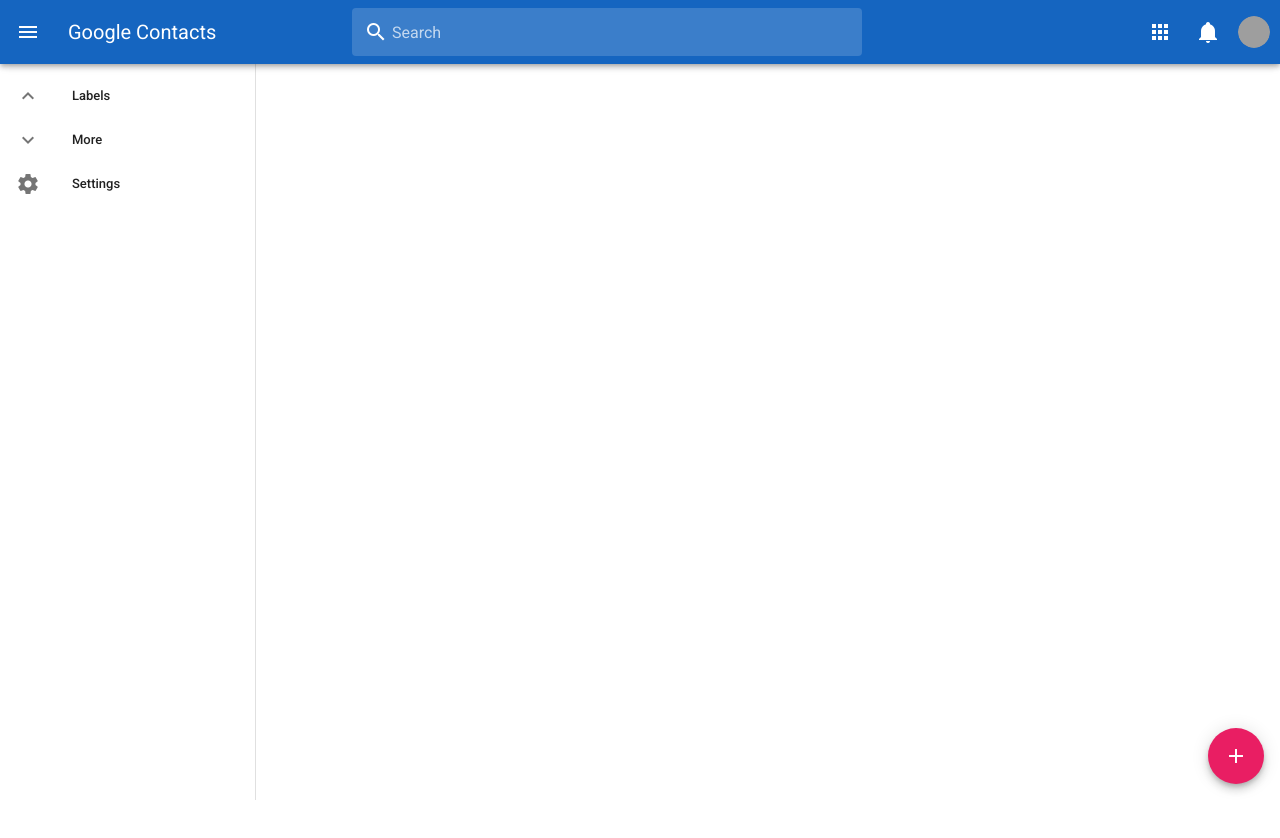
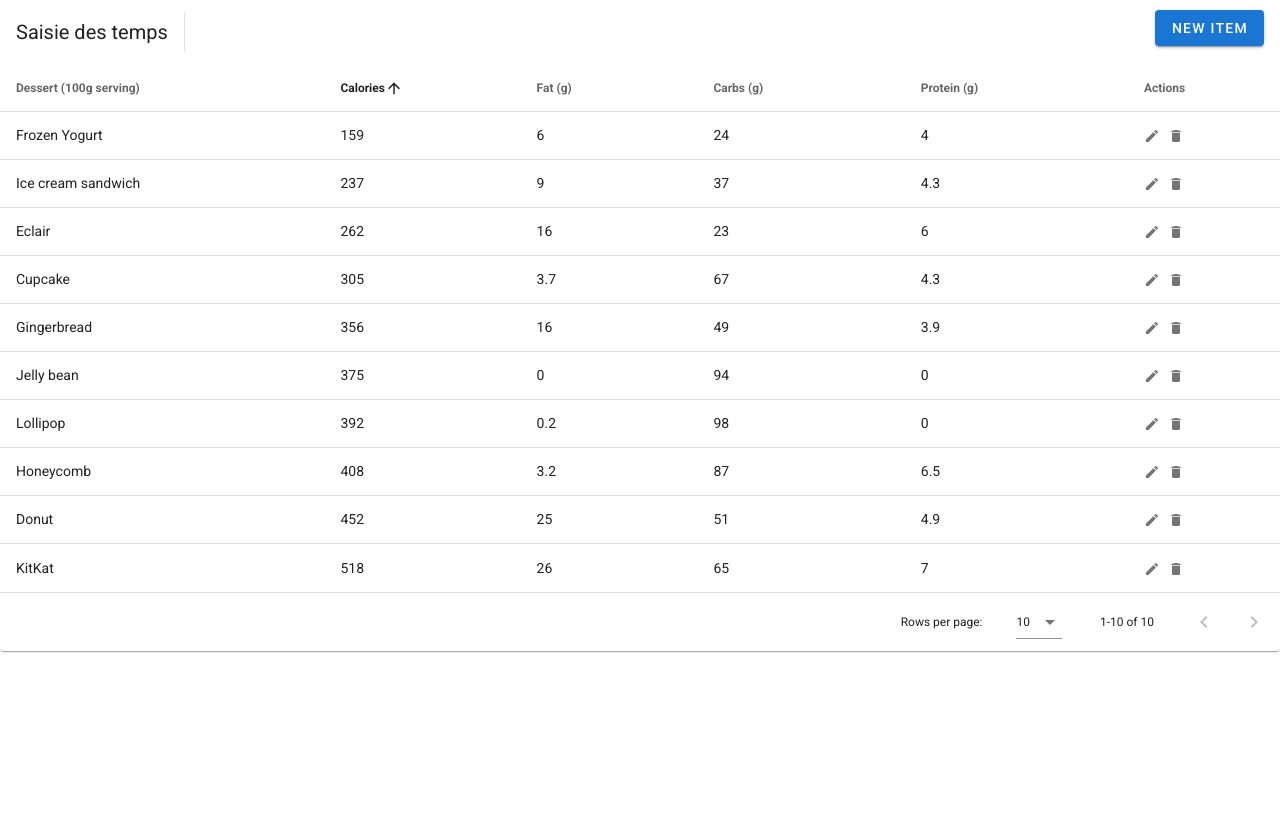
Before and after one commit to zilliw/budget-poc, a Vue app in the folder web-ui/: page /timesheet in a window 1280 px wide. Shown: the top 838 px of the page. After the commit the page ends 800 px from the top, so only its background shows below. Built offline with nearby package versions, Linux system fonts and the light colour scheme; grey boxes are pictures that could not be loaded.

Commit message:
add crud table

```diff
--- a/web-ui/src/views/Login.vue
+++ b/web-ui/src/views/Login.vue
@@ -43,7 +43,7 @@
               </v-card-text>
               <v-card-actions>
                 <v-spacer></v-spacer>
-                <router-link to="/timesheet"> <v-btn color="primary">Connexion</v-btn></router-link>
+                <router-link to="/themenu"> <v-btn color="primary">Connexion</v-btn></router-link>
 
               </v-card-actions>
             </v-card>
--- a/web-ui/src/views/TheMenu.vue
+++ b/web-ui/src/views/TheMenu.vue
@@ -2,82 +2,237 @@
   <v-app id="inspire">
     <v-navigation-drawer
       v-model="drawer"
+      :clipped="$vuetify.breakpoint.lgAndUp"
       app
     >
       <v-list dense>
-        <v-list-item link>
-          <v-list-item-action>
-            <v-icon>mdi-home</v-icon>
+        <template v-for="item in items">
+          <v-row
+            v-if="item.heading"
+            :key="item.heading"
+            align="center"
+          >
+            <v-col cols="6">
+              <v-subheader v-if="item.heading">
+                {{ item.heading }}
+              </v-subheader>
+            </v-col>
+            <v-col
+              cols="6"
+              class="text-center"
+            >
+              <a
+                href="#!"
+                class="body-2 black--text"
+              >EDIT</a>
+            </v-col>
+          </v-row>
+          <v-list-group
+            v-else-if="item.children"
+            :key="item.text"
+            v-model="item.model"
+            :prepend-icon="item.model ? item.icon : item['icon-alt']"
+            append-icon=""
+          >
+            <template v-slot:activator>
+              <v-list-item-content>
+                <v-list-item-title>
+                  {{ item.text }}
+                </v-list-item-title>
+              </v-list-item-content>
+            </template>
+            <v-list-item
+              v-for="(child, i) in item.children"
+              :key="i"
+              link
+            >
+              <v-list-item-action v-if="child.icon">
+                <v-icon>{{ child.icon }}</v-icon>
               </v-list-item-action>
               <v-list-item-content>
-            <v-list-item-title>Home</v-list-item-title>
+                <v-list-item-title>
+                  {{ child.text }}
+                </v-list-item-title>
               </v-list-item-content>
             </v-list-item>
-        <v-list-item link>
+          </v-list-group>
+          <v-list-item
+            v-else
+            :key="item.text"
+            link
+          >
             <v-list-item-action>
-            <v-icon>mdi-email</v-icon>
+              <v-icon>{{ item.icon }}</v-icon>
             </v-list-item-action>
             <v-list-item-content>
-            <v-list-item-title>Contact</v-list-item-title>
+              <v-list-item-title>
+                {{ item.text }}
+              </v-list-item-title>
             </v-list-item-content>
           </v-list-item>
+        </template>
       </v-list>
     </v-navigation-drawer>
 
     <v-app-bar
+      :clipped-left="$vuetify.breakpoint.lgAndUp"
       app
-      color="indigo"
+      color="blue darken-3"
       dark
     >
       <v-app-bar-nav-icon @click.stop="drawer = !drawer"></v-app-bar-nav-icon>
-      <v-toolbar-title>Application</v-toolbar-title>
+      <v-toolbar-title
+        style="width: 300px"
+        class="ml-0 pl-4"
+      >
+        <span class="hidden-sm-and-down">Chronos</span>
+      </v-toolbar-title>
+      <v-text-field
+        flat
+        solo-inverted
+        hide-details
+        prepend-inner-icon="mdi-magnify"
+        label="Search"
+        class="hidden-sm-and-down"
+      ></v-text-field>
+      <v-spacer></v-spacer>
+      <v-btn icon>
+        <v-icon>mdi-apps</v-icon>
+      </v-btn>
+      <v-btn icon>
+        <v-icon>mdi-bell</v-icon>
+      </v-btn>
     </v-app-bar>
+    <v-main>
 
-    <v-main>
-      <v-container
-        class="fill-height"
-        fluid
+        <Timesheet/>
+
+
+    </v-main>
+    <v-btn
+      bottom
+      color="pink"
+      dark
+      fab
+      fixed
+      right
+      @click="dialog = !dialog"
+    >
+      <v-icon>mdi-plus</v-icon>
+    </v-btn>
+    <v-dialog
+      v-model="dialog"
+      width="800px"
+    >
+      <v-card>
+        <v-card-title class="grey darken-2">
+          Create contact
+        </v-card-title>
+        <v-container>
+          <v-row class="mx-2">
+            <v-col
+              class="align-center justify-space-between"
+              cols="12"
             >
               <v-row
                 align="center"
-          justify="center"
+                class="mr-0"
               >
-          <v-col class="text-center">
-            <v-tooltip left>
-              <template v-slot:activator="{ on }">
-                <v-btn
-                  :href="source"
-                  icon
-                  large
-                  target="_blank"
-                  v-on="on"
+                <v-avatar
+                  size="40px"
+                  class="mx-3"
                 >
-                  <v-icon large>mdi-code-tags</v-icon>
-                </v-btn>
-              </template>
-              <span>Source</span>
-            </v-tooltip>
+                  <img
+                    src="//ssl.gstatic.com/s2/oz/images/sge/grey_silhouette.png"
+                    alt=""
+                  >
+                </v-avatar>
+                <v-text-field
+                  placeholder="Name"
+                ></v-text-field>
+              </v-row>
+            </v-col>
+            <v-col cols="6">
+              <v-text-field
+                prepend-icon="mdi-account-card-details-outline"
+                placeholder="Company"
+              ></v-text-field>
+            </v-col>
+            <v-col cols="6">
+              <v-text-field
+                placeholder="Job title"
+              ></v-text-field>
+            </v-col>
+            <v-col cols="12">
+              <v-text-field
+                prepend-icon="mdi-mail"
+                placeholder="Email"
+              ></v-text-field>
+            </v-col>
+            <v-col cols="12">
+              <v-text-field
+                type="tel"
+                prepend-icon="mdi-phone"
+                placeholder="(000) 000 - 0000"
+              ></v-text-field>
+            </v-col>
+            <v-col cols="12">
+              <v-text-field
+                prepend-icon="mdi-text"
+                placeholder="Notes"
+              ></v-text-field>
             </v-col>
           </v-row>
         </v-container>
-    </v-main>
-    <v-footer
-      color="indigo"
-      app
-    >
-      <span class="white--text">&copy; {{ new Date().getFullYear() }}</span>
-    </v-footer>
+        <v-card-actions>
+          <v-btn
+            text
+            color="primary"
+          >More</v-btn>
+          <v-spacer></v-spacer>
+          <v-btn
+            text
+            color="primary"
+            @click="dialog = false"
+          >Cancel</v-btn>
+          <v-btn
+            text
+            @click="dialog = false"
+          >Save</v-btn>
+        </v-card-actions>
+      </v-card>
+    </v-dialog>
   </v-app>
 </template>
 
 <script>
+  import Timesheet from './Timesheet.vue'
+
   export default {
-    name: 'TheMenu',
+    components: {
+      Timesheet
+    },
     props: {
       source: String,
     },
     data: () => ({
+      dialog: false,
       drawer: null,
+      items: [
+        { icon: 'mdi-cog', text: 'Paramétrage' },
+        { icon: 'mdi-account-clock', text: 'Saisie des temps' },
+        {
+          icon: 'mdi-chevron-up',
+          'icon-alt': 'mdi-chevron-down',
+          text: 'Tableau de bord',
+          model: false,
+          children: [
+            { text: 'Chiffre d affaire' },
+            { text: 'Couts de revient' },
+            { text: 'Print' },
+          ],
+        },
+      ],
     }),
   }
 </script>
--- a/web-ui/src/views/Timesheet.vue
+++ b/web-ui/src/views/Timesheet.vue
@@ -1,257 +1,232 @@
 <template>
-  <v-app id="inspire">
-    <v-navigation-drawer
-      v-model="drawer"
-      :clipped="$vuetify.breakpoint.lgAndUp"
-      app
+  <v-data-table
+    :headers="headers"
+    :items="desserts"
+    sort-by="calories"
+    class="elevation-1"
   >
-      <v-list dense>
-        <template v-for="item in items">
-          <v-row
-            v-if="item.heading"
-            :key="item.heading"
-            align="center"
-          >
-            <v-col cols="6">
-              <v-subheader v-if="item.heading">
-                {{ item.heading }}
-              </v-subheader>
+    <template v-slot:top>
+      <v-toolbar flat color="white">
+        <v-toolbar-title>Saisie des temps</v-toolbar-title>
+        <v-divider
+          class="mx-4"
+          inset
+          vertical
+        ></v-divider>
+        <v-spacer></v-spacer>
+        <v-dialog v-model="dialog" max-width="500px">
+          <template v-slot:activator="{ on, attrs }">
+            <v-btn
+              color="primary"
+              dark
+              class="mb-2"
+              v-bind="attrs"
+              v-on="on"
+            >New Item</v-btn>
+          </template>
+          <v-card>
+            <v-card-title>
+              <span class="headline">{{ formTitle }}</span>
+            </v-card-title>
+
+            <v-card-text>
+              <v-container>
+                <v-row>
+                  <v-col cols="12" sm="6" md="4">
+                    <v-text-field v-model="editedItem.name" label="Dessert name"></v-text-field>
                   </v-col>
-            <v-col
-              cols="6"
-              class="text-center"
-            >
-              <a
-                href="#!"
-                class="body-2 black--text"
-              >EDIT</a>
+                  <v-col cols="12" sm="6" md="4">
+                    <v-text-field v-model="editedItem.calories" label="Calories"></v-text-field>
                   </v-col>
-          </v-row>
-          <v-list-group
-            v-else-if="item.children"
-            :key="item.text"
-            v-model="item.model"
-            :prepend-icon="item.model ? item.icon : item['icon-alt']"
-            append-icon=""
-          >
-            <template v-slot:activator>
-              <v-list-item-content>
-                <v-list-item-title>
-                  {{ item.text }}
-                </v-list-item-title>
-              </v-list-item-content>
-            </template>
-            <v-list-item
-              v-for="(child, i) in item.children"
-              :key="i"
-              link
-            >
-              <v-list-item-action v-if="child.icon">
-                <v-icon>{{ child.icon }}</v-icon>
-              </v-list-item-action>
-              <v-list-item-content>
-                <v-list-item-title>
-                  {{ child.text }}
-                </v-list-item-title>
-              </v-list-item-content>
-            </v-list-item>
-          </v-list-group>
-          <v-list-item
-            v-else
-            :key="item.text"
-            link
-          >
-            <v-list-item-action>
-              <v-icon>{{ item.icon }}</v-icon>
-            </v-list-item-action>
-            <v-list-item-content>
-              <v-list-item-title>
-                {{ item.text }}
-              </v-list-item-title>
-            </v-list-item-content>
-          </v-list-item>
-        </template>
-      </v-list>
-    </v-navigation-drawer>
-
-    <v-app-bar
-      :clipped-left="$vuetify.breakpoint.lgAndUp"
-      app
-      color="blue darken-3"
-      dark
-    >
-      <v-app-bar-nav-icon @click.stop="drawer = !drawer"></v-app-bar-nav-icon>
-      <v-toolbar-title
-        style="width: 300px"
-        class="ml-0 pl-4"
-      >
-        <span class="hidden-sm-and-down">Google Contacts</span>
-      </v-toolbar-title>
-      <v-text-field
-        flat
-        solo-inverted
-        hide-details
-        prepend-inner-icon="mdi-magnify"
-        label="Search"
-        class="hidden-sm-and-down"
-      ></v-text-field>
-      <v-spacer></v-spacer>
-      <v-btn icon>
-        <v-icon>mdi-apps</v-icon>
-      </v-btn>
-      <v-btn icon>
-        <v-icon>mdi-bell</v-icon>
-      </v-btn>
-      <v-btn
-        icon
-        large
-      >
-        <v-avatar
-          size="32px"
-          item
-        >
-          <v-img
-            src="https://cdn.vuetifyjs.com/images/logos/logo.svg"
-            alt="Vuetify"
-          ></v-img></v-avatar>
-      </v-btn>
-    </v-app-bar>
-    <v-main>
-      <v-container
-        class="fill-height"
-        fluid
-      >
-        <v-row>
-
-
-
-        </v-row>
-      </v-container>
-    </v-main>
-    <v-btn
-      bottom
-      color="pink"
-      dark
-      fab
-      fixed
-      right
-      @click="dialog = !dialog"
-    >
-      <v-icon>mdi-plus</v-icon>
-    </v-btn>
-    <v-dialog
-      v-model="dialog"
-      width="800px"
-    >
-      <v-card>
-        <v-card-title class="grey darken-2">
-          Create contact
-        </v-card-title>
-        <v-container>
-          <v-row class="mx-2">
-            <v-col
-              class="align-center justify-space-between"
-              cols="12"
-            >
-              <v-row
-                align="center"
-                class="mr-0"
-              >
-                <v-avatar
-                  size="40px"
-                  class="mx-3"
-                >
-                  <img
-                    src="//ssl.gstatic.com/s2/oz/images/sge/grey_silhouette.png"
-                    alt=""
-                  >
-                </v-avatar>
-                <v-text-field
-                  placeholder="Name"
-                ></v-text-field>
-              </v-row>
+                  <v-col cols="12" sm="6" md="4">
+                    <v-text-field v-model="editedItem.fat" label="Fat (g)"></v-text-field>
                   </v-col>
-            <v-col cols="6">
-              <v-text-field
-                prepend-icon="mdi-account-card-details-outline"
-                placeholder="Company"
-              ></v-text-field>
+                  <v-col cols="12" sm="6" md="4">
+                    <v-text-field v-model="editedItem.carbs" label="Carbs (g)"></v-text-field>
                   </v-col>
-            <v-col cols="6">
-              <v-text-field
-                placeholder="Job title"
-              ></v-text-field>
-            </v-col>
-            <v-col cols="12">
-              <v-text-field
-                prepend-icon="mdi-mail"
-                placeholder="Email"
-              ></v-text-field>
-            </v-col>
-            <v-col cols="12">
-              <v-text-field
-                type="tel"
-                prepend-icon="mdi-phone"
-                placeholder="(000) 000 - 0000"
-              ></v-text-field>
-            </v-col>
-            <v-col cols="12">
-              <v-text-field
-                prepend-icon="mdi-text"
-                placeholder="Notes"
-              ></v-text-field>
+                  <v-col cols="12" sm="6" md="4">
+                    <v-text-field v-model="editedItem.protein" label="Protein (g)"></v-text-field>
                   </v-col>
                 </v-row>
               </v-container>
+            </v-card-text>
+
             <v-card-actions>
-          <v-btn
-            text
-            color="primary"
-          >More</v-btn>
               <v-spacer></v-spacer>
-          <v-btn
-            text
-            color="primary"
-            @click="dialog = false"
-          >Cancel</v-btn>
-          <v-btn
-            text
-            @click="dialog = false"
-          >Save</v-btn>
+              <v-btn color="blue darken-1" text @click="close">Cancel</v-btn>
+              <v-btn color="blue darken-1" text @click="save">Save</v-btn>
             </v-card-actions>
           </v-card>
         </v-dialog>
-  </v-app>
+      </v-toolbar>
+    </template>
+    <template v-slot:item.actions="{ item }">
+      <v-icon
+        small
+        class="mr-2"
+        @click="editItem(item)"
+      >
+        mdi-pencil
+      </v-icon>
+      <v-icon
+        small
+        @click="deleteItem(item)"
+      >
+        mdi-delete
+      </v-icon>
+    </template>
+    <template v-slot:no-data>
+      <v-btn color="primary" @click="initialize">Reset</v-btn>
+    </template>
+  </v-data-table>
 </template>
 
 <script>
   export default {
-    props: {
-      source: String,
-    },
     data: () => ({
       dialog: false,
-      drawer: null,
-      items: [
+      headers: [
         {
-          icon: 'mdi-chevron-up',
-          'icon-alt': 'mdi-chevron-down',
-          text: 'Labels',
-          model: true,
+          text: 'Dessert (100g serving)',
+          align: 'start',
+          sortable: false,
+          value: 'name',
+        },
+        { text: 'Calories', value: 'calories' },
+        { text: 'Fat (g)', value: 'fat' },
+        { text: 'Carbs (g)', value: 'carbs' },
+        { text: 'Protein (g)', value: 'protein' },
+        { text: 'Actions', value: 'actions', sortable: false },
+      ],
+      desserts: [],
+      editedIndex: -1,
+      editedItem: {
+        name: '',
+        calories: 0,
+        fat: 0,
+        carbs: 0,
+        protein: 0,
+      },
+      defaultItem: {
+        name: '',
+        calories: 0,
+        fat: 0,
+        carbs: 0,
+        protein: 0,
+      },
+    }),
+    computed: {
+      formTitle () {
+        return this.editedIndex === -1 ? 'New Item' : 'Edit Item'
+      },
+    },
+    watch: {
+      dialog (val) {
+        val || this.close()
+      },
+    },
+    created () {
+      this.initialize()
+    },
+    methods: {
+      initialize () {
+        this.desserts = [
+          {
+            name: 'Frozen Yogurt',
+            calories: 159,
+            fat: 6.0,
+            carbs: 24,
+            protein: 4.0,
           },
           {
-          icon: 'mdi-chevron-up',
-          'icon-alt': 'mdi-chevron-down',
-          text: 'More',
-          model: false,
-          children: [
-            { text: 'Saisie des temps' },
-            { text: 'Export' },
-            { text: 'Print' },
-          ],
+            name: 'Ice cream sandwich',
+            calories: 237,
+            fat: 9.0,
+            carbs: 37,
+            protein: 4.3,
           },
-        { icon: 'mdi-cog', text: 'Settings' },
-      ],
-    }),
+          {
+            name: 'Eclair',
+            calories: 262,
+            fat: 16.0,
+            carbs: 23,
+            protein: 6.0,
+          },
+          {
+            name: 'Cupcake',
+            calories: 305,
+            fat: 3.7,
+            carbs: 67,
+            protein: 4.3,
+          },
+          {
+            name: 'Gingerbread',
+            calories: 356,
+            fat: 16.0,
+            carbs: 49,
+            protein: 3.9,
+          },
+          {
+            name: 'Jelly bean',
+            calories: 375,
+            fat: 0.0,
+            carbs: 94,
+            protein: 0.0,
+          },
+          {
+            name: 'Lollipop',
+            calories: 392,
+            fat: 0.2,
+            carbs: 98,
+            protein: 0,
+          },
+          {
+            name: 'Honeycomb',
+            calories: 408,
+            fat: 3.2,
+            carbs: 87,
+            protein: 6.5,
+          },
+          {
+            name: 'Donut',
+            calories: 452,
+            fat: 25.0,
+            carbs: 51,
+            protein: 4.9,
+          },
+          {
+            name: 'KitKat',
+            calories: 518,
+            fat: 26.0,
+            carbs: 65,
+            protein: 7,
+          },
+        ]
+      },
+      editItem (item) {
+        this.editedIndex = this.desserts.indexOf(item)
+        this.editedItem = Object.assign({}, item)
+        this.dialog = true
+      },
+      deleteItem (item) {
+        const index = this.desserts.indexOf(item)
+        confirm('Are you sure you want to delete this item?') && this.desserts.splice(index, 1)
+      },
+      close () {
+        this.dialog = false
+        this.$nextTick(() => {
+          this.editedItem = Object.assign({}, this.defaultItem)
+          this.editedIndex = -1
+        })
+      },
+      save () {
+        if (this.editedIndex > -1) {
+          Object.assign(this.desserts[this.editedIndex], this.editedItem)
+        } else {
+          this.desserts.push(this.editedItem)
+        }
+        this.close()
+      },
+    },
   }
 </script>
```
Also changed, not shown: web-ui/src/router/index.js (+7 -0 lines). Lines whose indentation alone changed are shown as unchanged.
